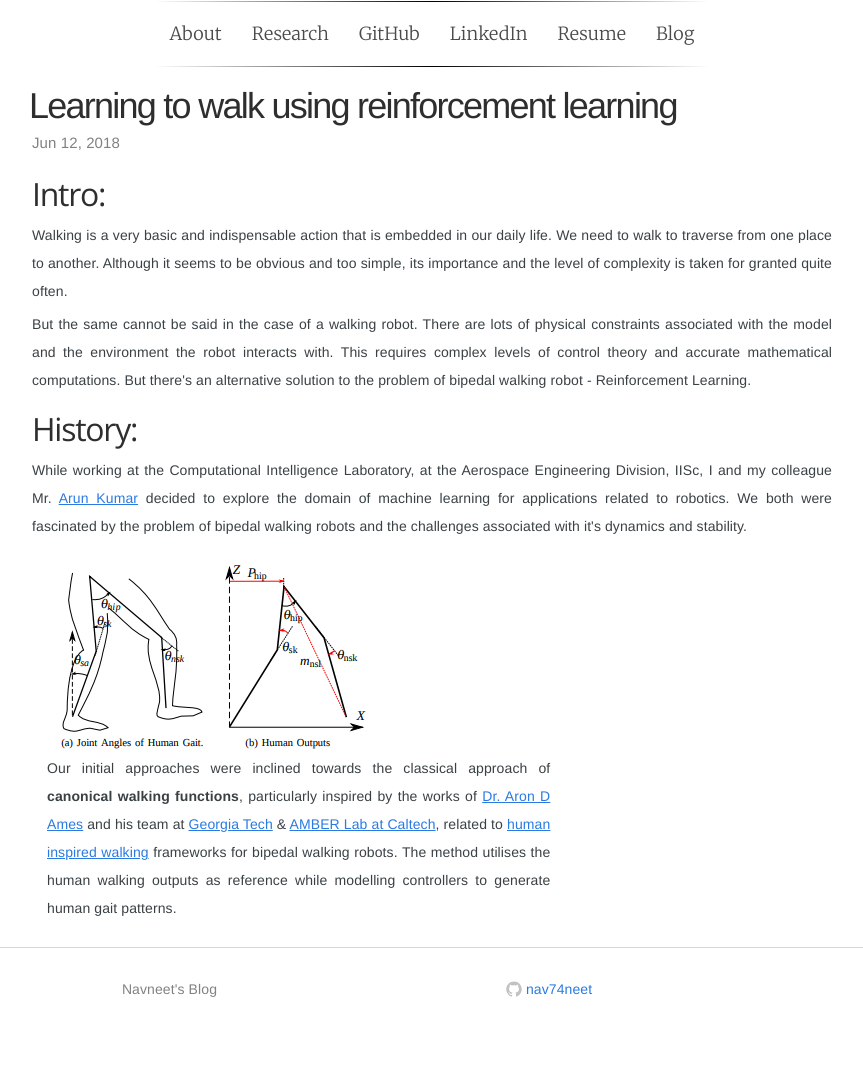
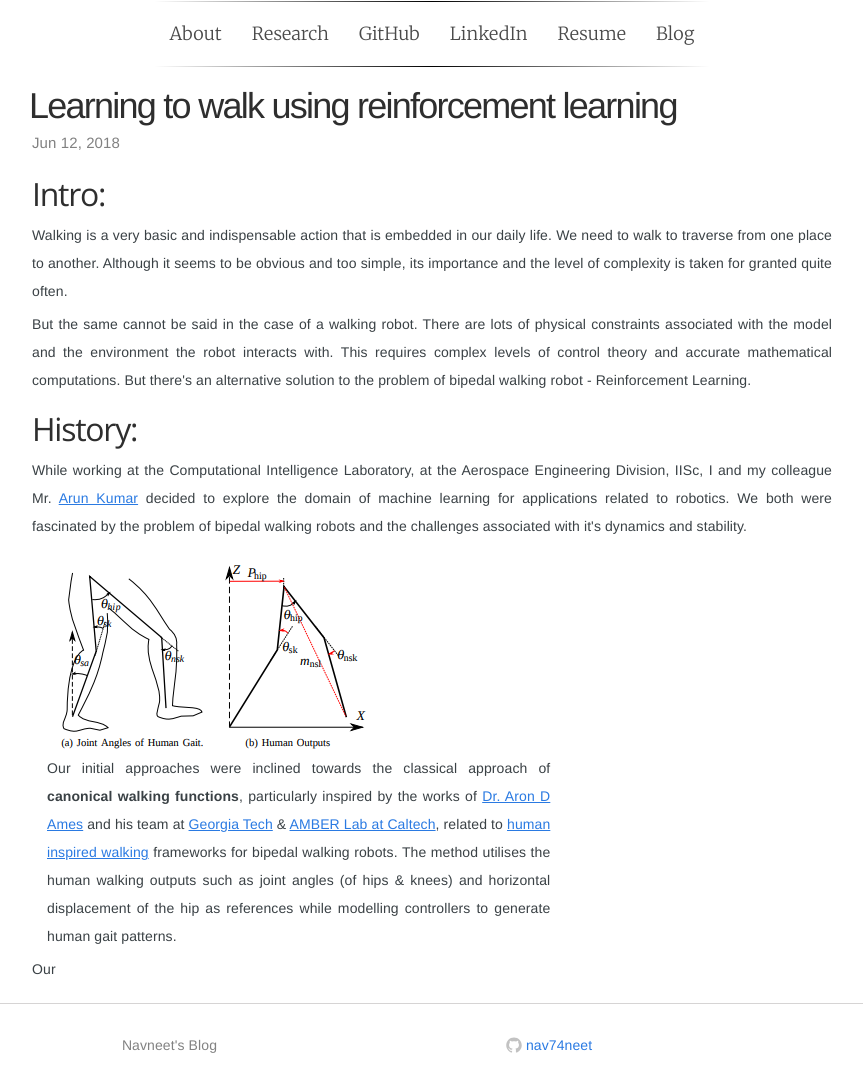
Before and after one commit to navuboy/navuboy.github.io, a Jekyll site: the page built from _posts/2018-06-12-ddpg.md, in a window 1280 px wide. Shown: the whole page, without its empty margins (208-1071 px from the left). Built offline with Jekyll 4.4.1, drawn with Linux system fonts in a browser that asks for light colours; some web fonts are replaced; before the commit the page ends 1027 px from its top, so only the background shows below that.

Commit message:
Updated post

```diff
--- a/_posts/2018-06-12-ddpg.md
+++ b/_posts/2018-06-12-ddpg.md
@@ -27,10 +27,12 @@
     </div>
     <div class="col-md-8">
 
-        <p style="text-align:justify">Our initial approaches were inclined towards the classical approach of <strong>canonical walking functions</strong>, particularly inspired by the works of <a href="http://ames.gatech.edu/" class="md-link"> Dr. Aron D Ames</a> and his team at <a href="https://www.gatech.edu/" class="md-link">Georgia Tech</a> & <a href="http://www.bipedalrobotics.com/" class="md-link">AMBER Lab at Caltech</a>, related to <a href="http://ames.gatech.edu/ijbbr_2014.pdf" class="md-link">human inspired walking</a> frameworks for bipedal walking robots. The method utilises the human walking outputs as reference while modelling controllers to generate human gait patterns.</p>
+        <p style="text-align:justify">Our initial approaches were inclined towards the classical approach of <strong>canonical walking functions</strong>, particularly inspired by the works of <a href="http://ames.gatech.edu/" class="md-link"> Dr. Aron D Ames</a> and his team at <a href="https://www.gatech.edu/" class="md-link">Georgia Tech</a> & <a href="http://www.bipedalrobotics.com/" class="md-link">AMBER Lab at Caltech</a>, related to <a href="http://ames.gatech.edu/ijbbr_2014.pdf" class="md-link">human inspired walking</a> frameworks for bipedal walking robots. The method utilises the human walking outputs such as joint angles (of hips & knees) and horizontal displacement of the hip as references while modelling controllers to generate human gait patterns.</p>
         <!-- <a href="https://github.com/nav74neet/rl_ardrone" class="md-link btn-default btn rbtn">code</a>
         <a href="https://arxiv.org/abs/1801.05086" class="md-link btn-default btn rbtn">paper</a>
         <a href="https://www.youtube.com/watch?v=SDqPfhUeoCo&feature=youtu.be" class="md-link btn-default btn rbtn">video</a> -->
    </div>
   </div>
 </div>
+
+<p style="text-align:justify"> Our
```
